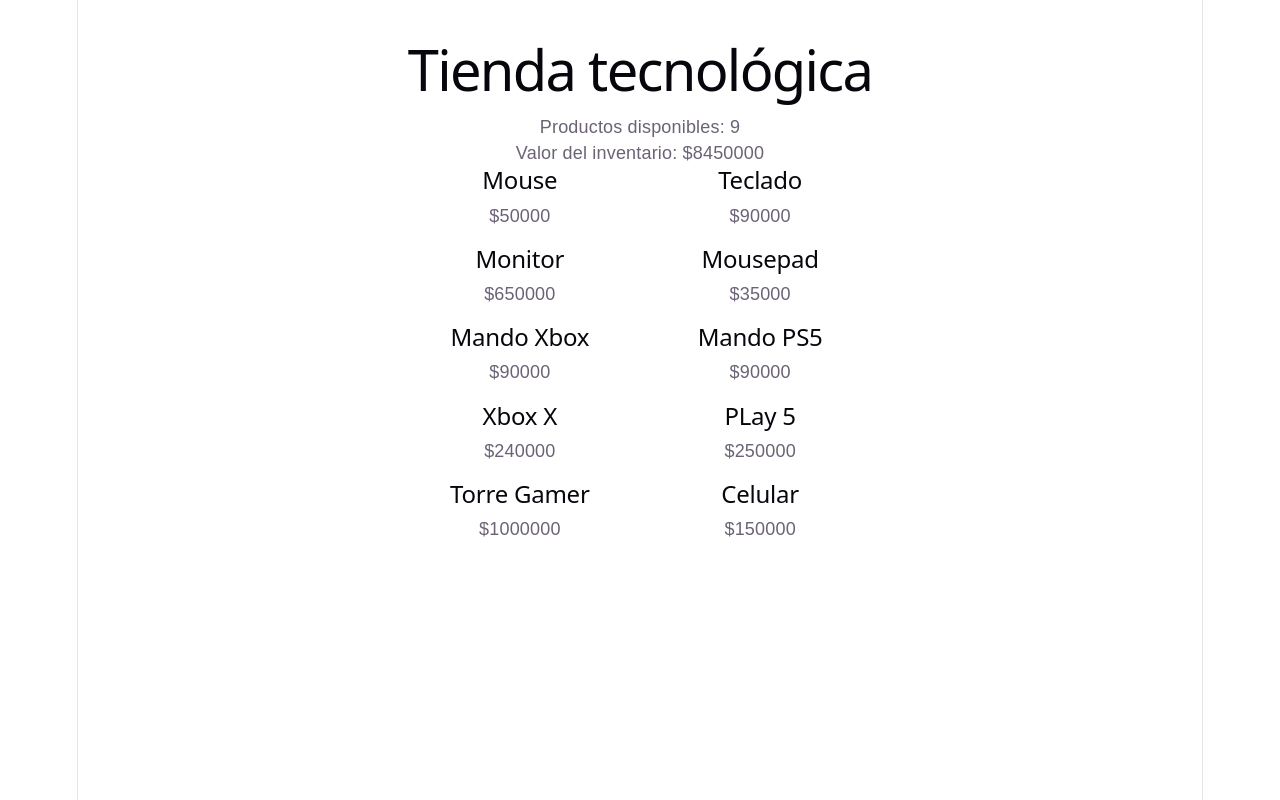
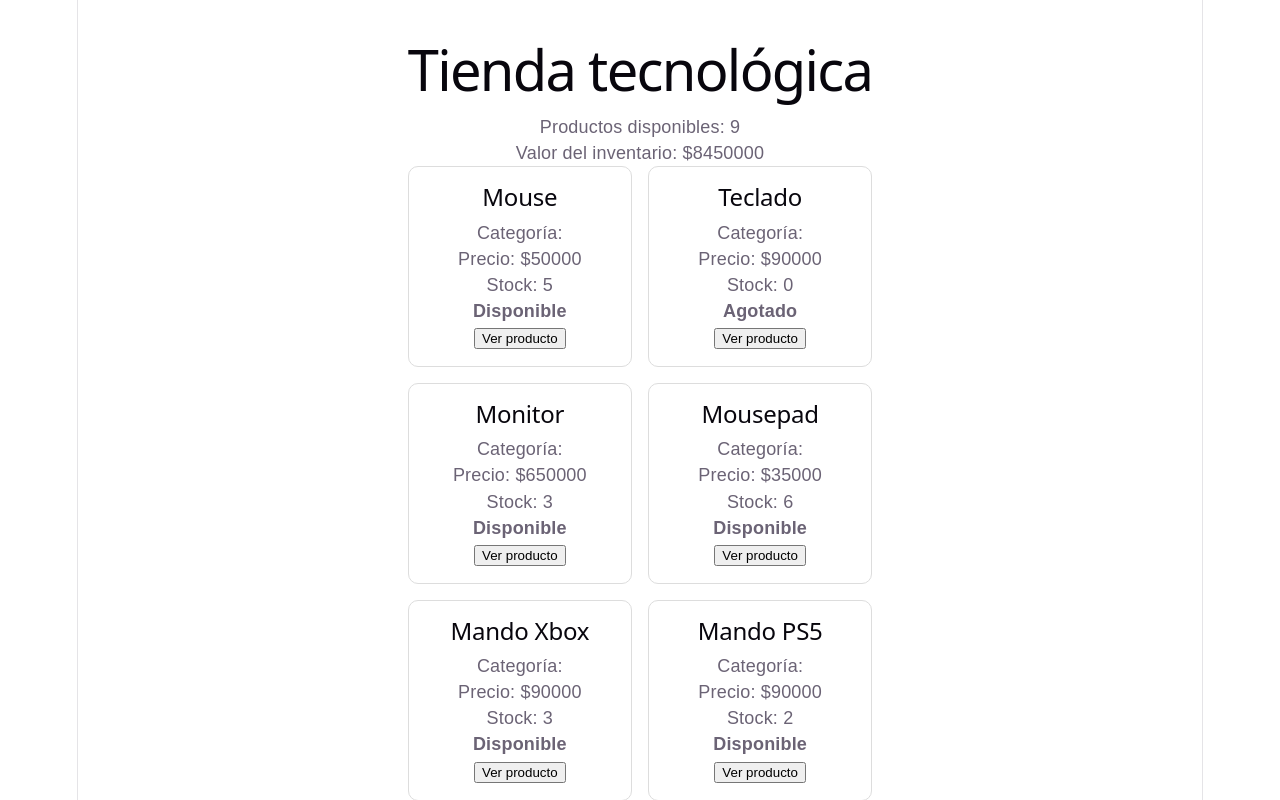
Before and after one commit to ThomasAriza1227/react-js-ficha-3409609-Erik-Thomas-Espitia-Ariza, a React (Vite) app: page / in a window 1280 px wide. Shown: the top 800 px of the page. Built offline with nearby package versions, Linux system fonts and the light colour scheme.

Commit message:
feat: agregar eventos a ProductoCard

```diff
--- a/src/components/ProductoCard.jsx
+++ b/src/components/ProductoCard.jsx
@@ -1,10 +1,31 @@
 function ProductoCard({ producto }) {
-  return (
-    <article>
-      <h2>{producto.nombre}</h2>
-      <p>${producto.precio}</p>
-    </article>
-  );
+const {
+nombre,
+
+precio,
+categoria,
+stock
+} = producto;
+const estado =
+stock > 0
+? "Disponible"
+: "Agotado";
+const mostrarProducto = () => {
+alert(`Seleccionaste ${nombre}`);
+};
+return (
+<article className="producto-card">
+<h2>{nombre}</h2>
+<p>Categoría: {categoria}</p>
+<p>Precio: ${precio}</p>
+<p>Stock: {stock}</p>
+<strong>{estado}</strong>
+<br />
+<button onClick={mostrarProducto}>
+Ver producto
+</button>
+</article>
+);
 }
 
 export default ProductoCard;
```
